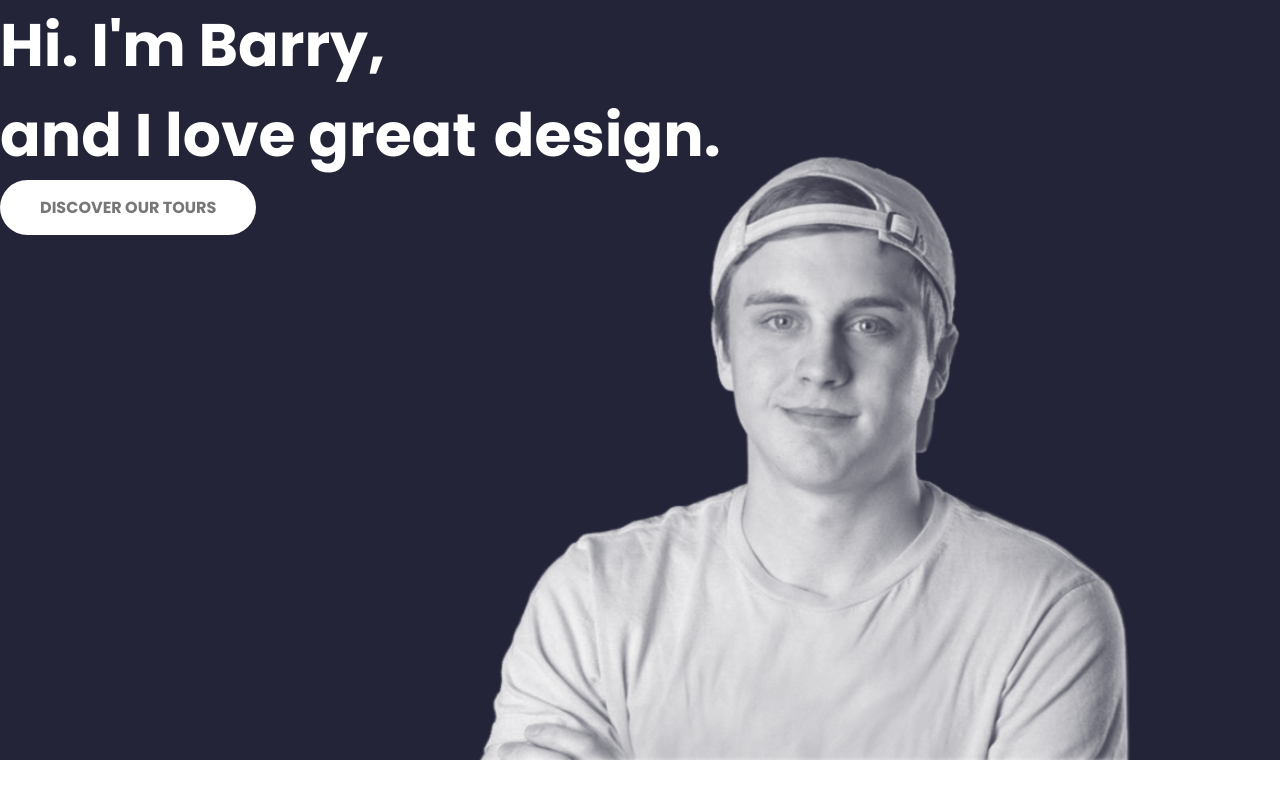
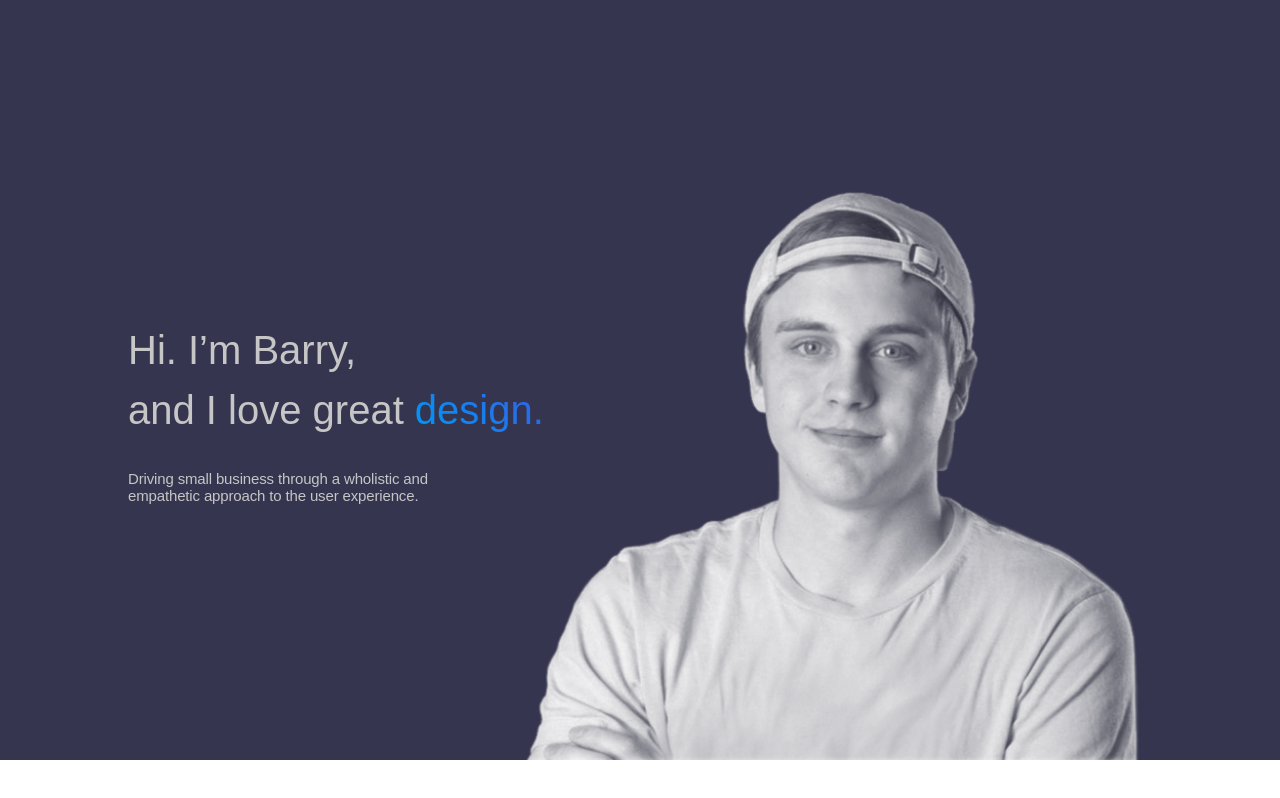
Before and after one commit to barrdunn/portfolio-site, a website: page index.html in a window 1280 px wide. Drawn offline with nearby package versions, Linux system fonts and the light colour scheme; a web font is replaced by a local one.

Commit message:
header built

```diff
--- a/index.html
+++ b/index.html
@@ -5,11 +5,9 @@
     <meta charset="UTF-8">
     <meta name="viewport" content="width=device-width, initial-scale=1.0">
 
-    <link href="https://fonts.googleapis.com/css2?family=Poppins:wght@600;700&display=swap" rel="stylesheet">
-
-    <!-- <link rel="stylesheet" href="css/icon-font.css"> -->
+    <link rel="stylesheet" href="https://use.typekit.net/uxj3fcv.css">
     <link rel="stylesheet" href="./css/style.css">
-    <link rel="shortcut icon" type="image/png" href="img/favicon.png">
+    <link rel="shortcut icon" type="image/png" href="./resources/favicons/favicon.png">
 
     <title>Barry Dunn | Web Design | UI/UX </title>
 </head>
@@ -17,89 +15,16 @@
 <!-- BEM notation for classes -->
 <body>
     <header class="header">
-        <div class="header__hero-box col col-1-of-2">
-            <img src="img/headshot.png" alt="headshot" class="header__hero">
+        <img class="headshot" src="./resources/img/headshot.png" alt="headshot">
+
+        <div class="text-box">
+            <h1 class="heading-primary">Hi. I&#8217;m Barry,<br> and I love great
+                <span>design.</span>
+            </h1>
+
+            <h2 class="heading-secondary">Driving small business through a wholistic and empathetic approach to the user experience.</h2>
         </div>
-
-        <div class="header__text-box">
-            <h1 class="heading-primary">
-                <span class="heading-primary--main">Hi. I'm Barry,<br> and I love great&nbsp</span>
-                <span class="heading-primary--sub">design.</span>
-            </h1>
-<!-- good practice: multiple classes,
-    multiple buttons on page- some white and some green -->
-            <a href="#" class="btn btn--white btn--animated">Discover Our Tours</a>
-
-        </div>
-
     </header>
-
-    <!-- <section class="grid-test">
-        <div class="row">
-            <div class="col-1-of-2">
-                Col 1 of 2
-            </div>
-            <div class="col-1-of-2">
-                Col 1 of 2
-            </div>
-        </div>
-
-        <div class="row">
-            <div class="col-1-of-3">
-                Col 1 of 3
-            </div>
-            <div class="col-1-of-3">
-                Col 1 of 3
-            </div>
-            <div class="col-1-of-3">
-                Col 1 of 3
-            </div>
-        </div>
-
-        <div class="row">
-            <div class="col-1-of-3">
-                Col 1 of 3
-            </div>
-            <div class="col-2-of-3">
-                Col 2 of 3
-            </div>
-        </div>
-
-        <div class="row">
-            <div class="col-1-of-4">
-                Col 1 of 4
-            </div>
-            <div class="col-1-of-4">
-                Col 1 of 4
-            </div>
-            <div class="col-1-of-4">
-                Col 1 of 4
-            </div>
-            <div class="col-1-of-4">
-                Col 1 of 4
-            </div>
-        </div>
-        <div class="row">
-            <div class="col-1-of-4">
-                Col 1 of 4
-            </div>
-            <div class="col-1-of-4">
-                Col 1 of 4
-            </div>
-            <div class="col-2-of-4">
-                Col 2 of 4
-            </div>
-        </div>
-        <div class="row">
-            <div class="col-1-of-4">
-                Col 1 of 4
-            </div>
-            <div class="col-3-of-4">
-                Col 3 of 4
-            </div>
-        </div>
-    </section> -->
-
 
 </body>
 
--- a/sass/abstracts/_mixins.scss
+++ b/sass/abstracts/_mixins.scss
@@ -0,0 +1,7 @@
+@mixin clearfix {
+    &::after {
+        content: "";
+        display: table;
+        clear: both;
+    }
+}
--- a/sass/abstracts/_variables.scss
+++ b/sass/abstracts/_variables.scss
@@ -1,7 +1,10 @@
-$color-primary: #7ed56f;
-$color-primary-light: #55c57a;
-$color-primary-dark: #28b485;
+$color-primary: #35354F;
 
-$color-grey-dark: #777;
+$color-blue-light: #0098F6;
+$color-blue-dark: #355FE4;
+
+$color-grey: #C6C6C6;
+
 $color-white: #fff;
+
 $color-black: #000;
--- a/sass/base/_typography.scss
+++ b/sass/base/_typography.scss
@@ -1,21 +1,27 @@
+body {
+    font-family: "Poppins", sans-serif;
+    font-weight: 500;
+    /* font-size: 16px; */
+    color: $color-grey;
+}
+
+
 .heading-primary {
-    color: $color-white;
+    // background-color: orange;
+    color: white;
+    font-size: 5rem;
 
-    &--main {
-        font-size: 6rem;
-    }
-
-    &--sub {
-        font-size: 6rem;s
+    span {
+        color: white;
     }
 }
 
-body {
-    font-family: "Poppins", sans-serif;
-    font-weight: 700;
-    /* font-size: 16px; */
-    color: $color-grey-dark;
+.heading-secondary {
+    font-weight: inherit;
+    padding-top: 3rem;
 }
+
+
 
 
 // .heading-primary {
--- a/sass/components/_button.scss
+++ b/sass/components/_button.scss
@@ -28,7 +28,7 @@
 
     &--white {
         background-color: $color-white;
-        color: $color-grey-dark;
+        color: $color-grey;
 
         &::after {
             background-color: $color-white;
--- a/sass/layout/_header.scss
+++ b/sass/layout/_header.scss
@@ -2,23 +2,43 @@
 /* clip path is very modern */
 .header {
     height: 95vh;
-    background-color: #242438;
+    background-color: $color-primary;
     position: relative;
 
-    &__hero-box {
+    .headshot {
+        height: 80vh;
+        // background-color: red;
         position: absolute;
-        right: 0%;
         bottom: 0rem;
-        height: 80rem;
-        height: 85vh;
-    }
-
-    &__hero {
-        height: 85vh;
-        bottom: 0rem;
-    }
-
-    &__text-box {
-
+        right: 0rem;
     }
 }
+
+.text-box {
+    display: inline-block;
+    color: $color-grey;
+    position: absolute;
+    left: 10vw;
+    top: 40vh;
+
+}
+
+.heading-primary {
+    font-weight: inherit;
+    color: inherit;
+    line-height: 6rem;
+    font-size: 4rem;
+    // background-color: red;
+
+    span {
+        background-image: linear-gradient(45deg, $color-blue-light, $color-blue-dark);
+        -webkit-background-clip: text;
+        -webkit-text-fill-color: transparent;
+    }
+}
+
+.heading-secondary {
+    font-weight: 38.5rem;
+    width: 33rem;
+    letter-spacing: -0.015rem;
+}
```
Also changed, not shown: css/style.css, img/favicon.png (deleted), resources/favicons/favicon.png (added), resources/img/headshot.png (renamed from img/headshot.png), 4 other files.
